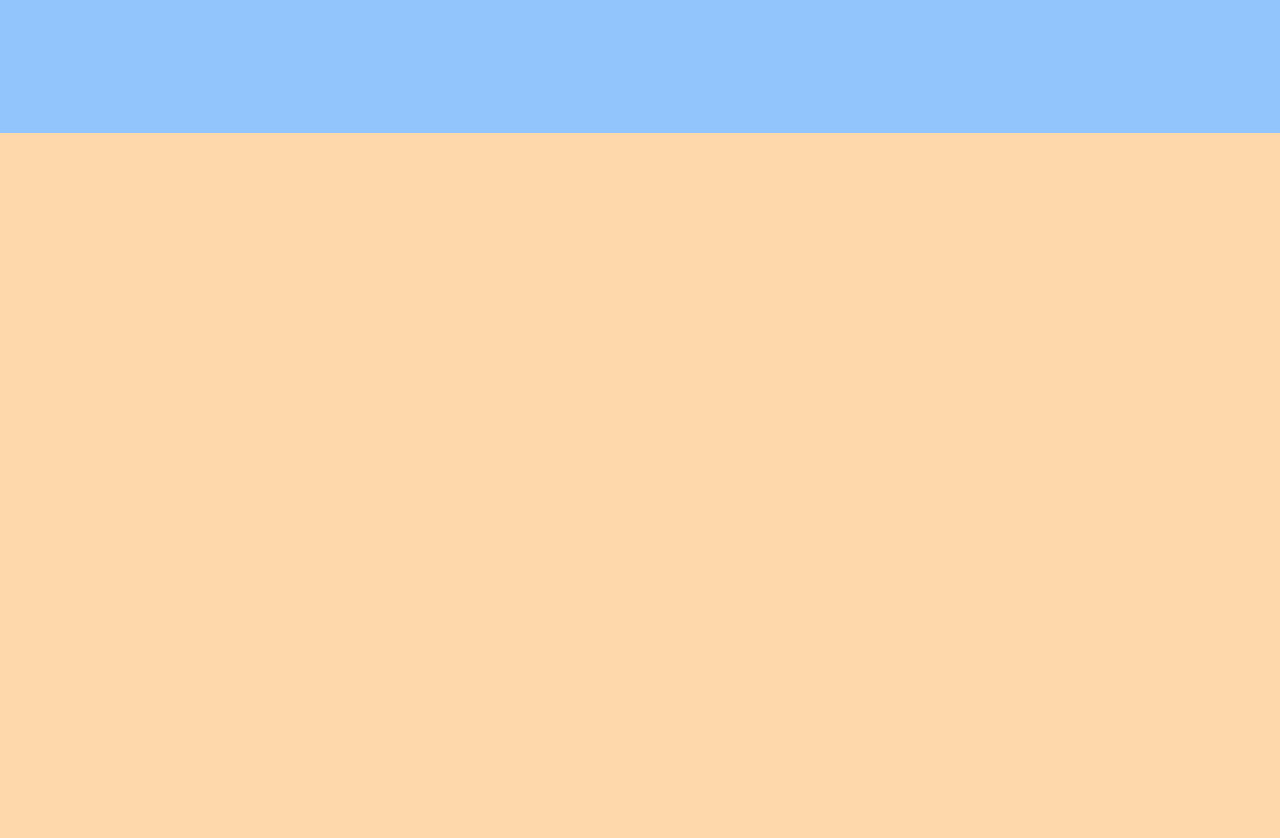
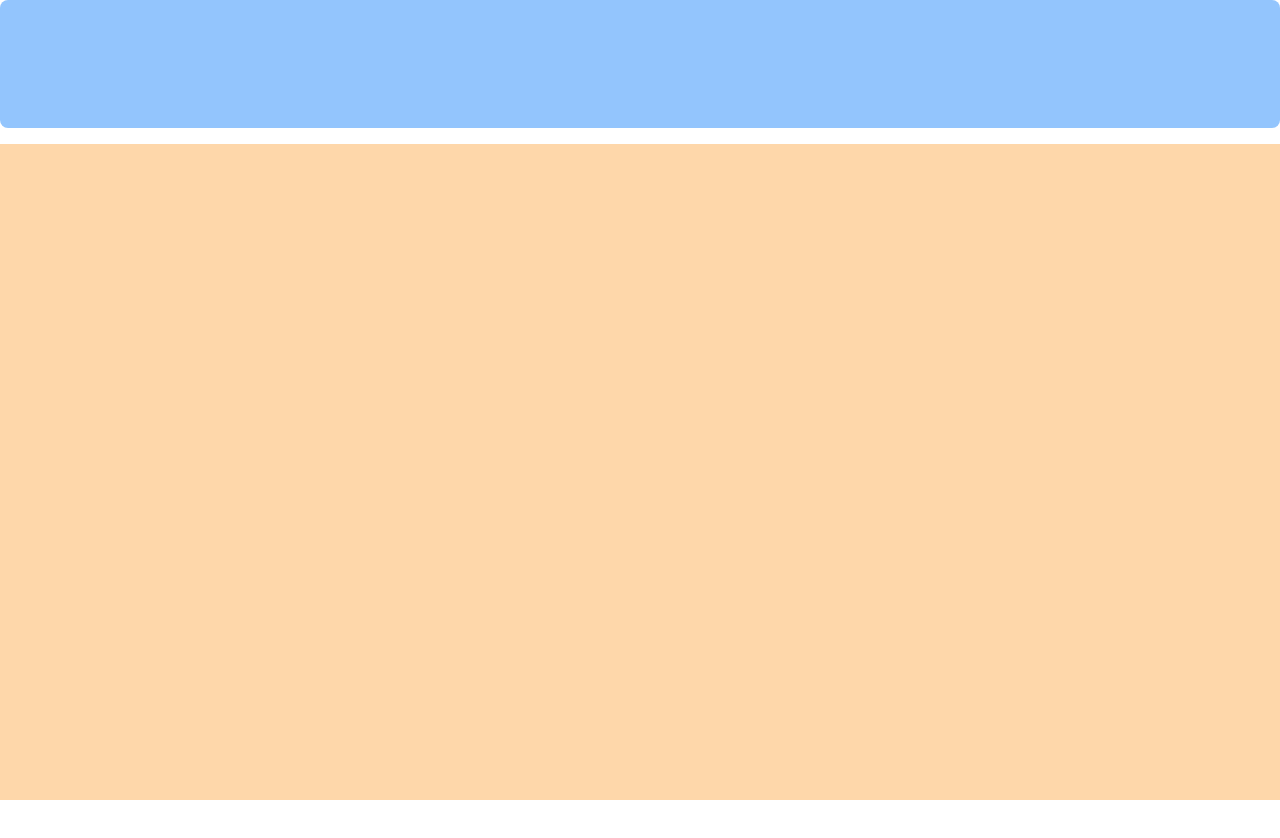
Before and after one commit to karabulut077/appone, a Next.js app: page / in a window 1280 px wide. Shown: the top 838 px of the page. After the commit the page ends 800 px from the top, so only its background shows below. Built offline with nearby package versions, Linux system fonts and the light colour scheme.

Commit message:
started homepage

```diff
--- a/src/app/page.tsx
+++ b/src/app/page.tsx
@@ -2,13 +2,13 @@
 
 export default function Page() {
   return (
-    <div className="w-screen h-screen">
-      <div className="top-side bg-blue-300 w-screen h-1/6">
+    <main className="flex min-h-screen flex-col">
+      <div className="flex h-32 shrink-0 items-end rounded-lg bg-blue-300 p-4">
 
       </div>
-      <div className="bottom-side bg-orange-200 h-full">
+      <div className="flex mt-4 grow flex-col gap-4 bg-orange-200">
 
       </div>
-    </div>
+    </main>
   );
 }
```
